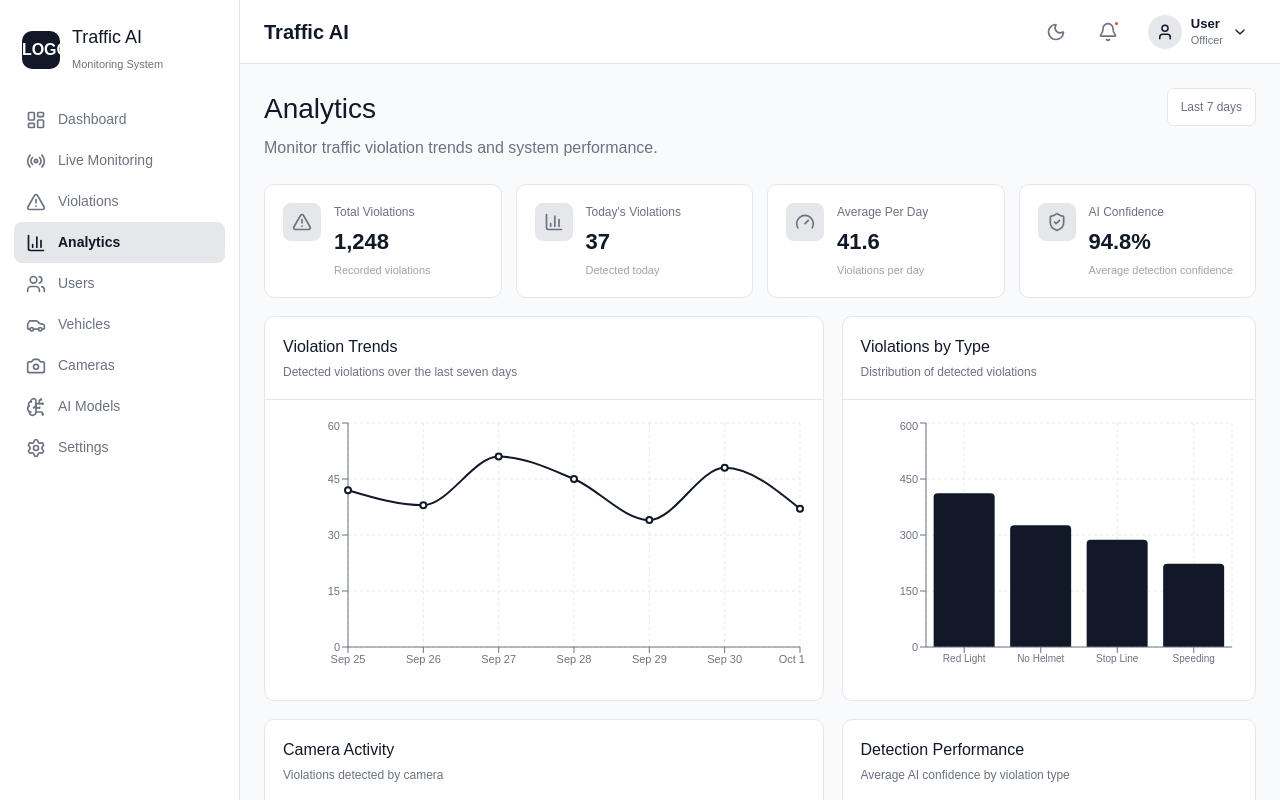
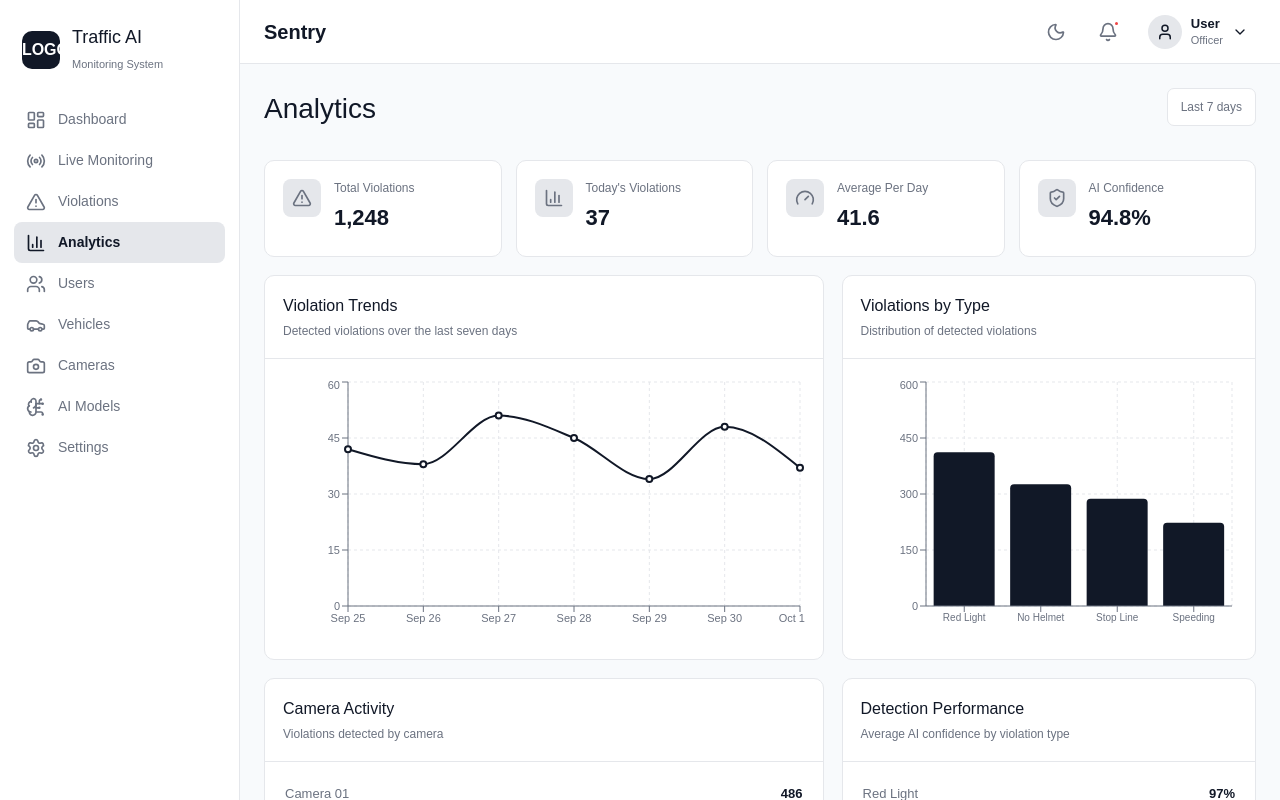
Before and after one commit to Jwala-Joshi/traffic-ai-frontend, a React (Vite) app: page /analytics in a window 1280 px wide. Shown: the top 800 px of the page. Built offline with nearby package versions, Linux system fonts and the light colour scheme.

Commit message:
refactors + minor changes

```diff
--- a/src/components/analytics/AnalyticsStatCard.tsx
+++ b/src/components/analytics/AnalyticsStatCard.tsx
@@ -3,14 +3,12 @@ import type { ReactNode } from 'react'
 interface AnalyticsStatCardProps {
   title: string
   value: string
-  description: string
   icon: ReactNode
 }
 
 function AnalyticsStatCard({
   title,
   value,
-  description,
   icon,
 }: AnalyticsStatCardProps) {
   return (
@@ -22,7 +20,6 @@ function AnalyticsStatCard({
       <div className="analytics-stat-content">
         <span>{title}</span>
         <strong>{value}</strong>
-        <small>{description}</small>
       </div>
     </div>
   )
--- a/src/components/analytics/ViolationTrendChart.tsx
+++ b/src/components/analytics/ViolationTrendChart.tsx
@@ -1,12 +1,4 @@
-import {
-  LineChart,
-  Line,
-  XAxis,
-  YAxis,
-  CartesianGrid,
-  Tooltip,
-  ResponsiveContainer,
-} from 'recharts'
+import {LineChart,Line,XAxis,YAxis,CartesianGrid,Tooltip,ResponsiveContainer,} from 'recharts'
 
 import type { ViolationTrend } from '../../types/analytics'
 
@@ -45,7 +37,13 @@ function ViolationTrendChart({
               fontSize={11}
             />
 
-            <Tooltip />
+            <Tooltip
+              contentStyle={{
+                backgroundColor: '#9fa3aa',
+                border: '1px solid #4b5563',
+                borderRadius: '8px',
+              }}
+            />
 
             <Line
               type="monotone"
--- a/src/components/cameras/CameraTable.tsx
+++ b/src/components/cameras/CameraTable.tsx
@@ -1,4 +1,4 @@
-import { Camera, MoreHorizontal } from 'lucide-react'
+import { Camera } from 'lucide-react'
 import type { Camera as CameraType } from '../../types/cameras'
 import CameraStatusBadge from './CameraStatusBadge'
 
@@ -84,14 +84,6 @@ function CameraTable({
                   >
                     Delete
                   </button>
-
-                  <button
-                    type="button"
-                    className="cameras-more-button"
-                    aria-label={`More actions for ${camera.name}`}
-                  >
-                    <MoreHorizontal size={17} />
-                  </button>
                 </div>
               </td>
             </tr>
--- a/src/components/layout/Header.tsx
+++ b/src/components/layout/Header.tsx
@@ -71,7 +71,7 @@ function Header({ onMenuClick }: HeaderProps) {
       </button>
 
       <div className="header-page">
-        <h2>Traffic AI</h2>
+        <h2>Sentry</h2>
       </div>
 
       <div className="header-actions">
--- a/src/components/users/UserTable.tsx
+++ b/src/components/users/UserTable.tsx
@@ -1,6 +1,7 @@
 import {UserRound } from 'lucide-react'
 import type { User } from '../../types/users'
 import UserStatusBadge from './UserStatusBadge'
+import { useAuth } from '../../context/useAuth'
 
 interface UserTableProps {
   users: User[]
@@ -13,6 +14,9 @@ function UserTable({
   onEdit,
   onDelete,
 }: UserTableProps) {
+  const { user } = useAuth()
+  const isAdministrator = user?.role === 'administrator'
+
   return (
     <div className="users-table-wrapper">
       <table className="users-table">
@@ -23,7 +27,7 @@ function UserTable({
             <th>Status</th>
             <th>Last Active</th>
             <th>Joined</th>
-            <th>Actions</th>
+            {isAdministrator && (<th>Actions</th>)}
           </tr>
         </thead>
 
@@ -63,6 +67,7 @@ function UserTable({
                 {user.joinedDate}
               </td>
 
+              {isAdministrator && (
                 <td>
                   <div className="users-actions">
                     <button
@@ -84,6 +89,7 @@ function UserTable({
                     </button>
                   </div>
                 </td>
+              )}
             </tr>
           ))}
 
--- a/src/css/users.css
+++ b/src/css/users.css
@@ -1,6 +1,4 @@
-/* =========================
-   Users
-   ========================= */
+/* Users */
 
 .users-page {
   max-width: 1600px;
@@ -43,9 +41,7 @@
   opacity: 0.9;
 }
 
-/* =========================
-   Stats
-   ========================= */
+/* Stats */
 
 .users-stats {
   display: grid;
@@ -97,9 +93,7 @@
   font-size: 11px;
 }
 
-/* =========================
-   Main content
-   ========================= */
+/* Main content */
 
 .users-content {
   border: 1px solid var(--border-color);
@@ -123,9 +117,7 @@
   font-size: 12px;
 }
 
-/* =========================
-   Filters
-   ========================= */
+/* Filters */
 
 .users-filters {
   display: flex;
@@ -176,9 +168,7 @@
   border-color: var(--text-secondary);
 }
 
-/* =========================
-   Table
-   ========================= */
+/* Table */
 
 .users-table-wrapper {
   width: 100%;
@@ -305,9 +295,7 @@
   color: var(--text-primary);
 }
 
-/* =========================
-   Empty / Loading
-   ========================= */
+/* Empty / Loading */
 
 .users-empty-state {
   display: flex;
@@ -336,9 +324,7 @@
   color: var(--text-secondary);
 }
 
-/* =========================
-   User Actions
-   ========================= */
+/* User Actions */
 
 .users-actions {
   display: flex;
@@ -395,9 +381,7 @@
   color: var(--text-primary);
 }
 
-/* =========================
-   Modals
-   ========================= */
+/* Modals*/
 
 .users-modal-overlay {
   position: fixed;
@@ -459,9 +443,7 @@
   color: var(--text-primary);
 }
 
-/* =========================
-   Form
-   ========================= */
+/* Form */
 
 .users-modal-body {
   display: flex;
@@ -507,9 +489,7 @@
   border-color: var(--text-secondary);
 }
 
-/* =========================
-   Modal Footer
-   ========================= */
+/* Modal Footer */
 
 .users-modal-footer {
   display: flex;
@@ -552,9 +532,7 @@
   opacity: 0.9;
 }
 
-/* =========================
-   Delete Modal
-   ========================= */
+/* Delete Modal */
 
 .users-delete-modal {
   max-width: 450px;
@@ -607,39 +585,7 @@
   opacity: 0.9;
 }
 
-/* =========================
-   Modal Responsive
-   ========================= */
-
-@media (max-width: 500px) {
-  .users-modal-overlay {
-    align-items: flex-end;
-    padding: 0;
-  }
-
-  .users-modal {
-    max-width: none;
-    border-radius: 10px 10px 0 0;
-  }
-
-  .users-form-row {
-    grid-template-columns: 1fr;
-  }
-
-  .users-modal-footer {
-    flex-direction: column-reverse;
-  }
-
-  .users-modal-cancel,
-  .users-modal-save,
-  .users-modal-delete {
-    width: 100%;
-  }
-}
-
-/* =========================
-   Responsive
-   ========================= */
+/* Responsive */
 
 @media (max-width: 1100px) {
   .users-stats {
@@ -675,4 +621,27 @@
   .users-stats {
     grid-template-columns: 1fr;
   }
+  .users-modal-overlay {
+    align-items: flex-end;
+    padding: 0;
+  }
+
+  .users-modal {
+    max-width: none;
+    border-radius: 10px 10px 0 0;
+  }
+
+  .users-form-row {
+    grid-template-columns: 1fr;
+  }
+
+  .users-modal-footer {
+    flex-direction: column-reverse;
+  }
+
+  .users-modal-cancel,
+  .users-modal-save,
+  .users-modal-delete {
+    width: 100%;
+  }
 }
--- a/src/index.css
+++ b/src/index.css
@@ -16,6 +16,7 @@
   --sidebar-hover: #f3f4f6;
 
   --icon-background: #e5e7eb;
+  --chart-primary: #2563eb;
 }
 
 [data-theme='dark'] {
@@ -33,6 +34,7 @@
   --sidebar-hover: #1f2937;
 
   --icon-background: #374151;
+  --chart-primary: #60a5fa;
 }
 
 /* Global */
--- a/src/pages/Analytics.tsx
+++ b/src/pages/Analytics.tsx
@@ -37,10 +37,6 @@ function Analytics() {
       <div className="analytics-heading">
         <div>
           <h1>Analytics</h1>
-          <p>
-            Monitor traffic violation trends and system
-            performance.
-          </p>
         </div>
 
         <div className="analytics-period">
@@ -52,28 +48,24 @@ function Analytics() {
         <AnalyticsStatCard
           title="Total Violations"
           value={data.stats.totalViolations.toLocaleString()}
-          description="Recorded violations"
           icon={<AlertTriangle size={20} />}
         />
 
         <AnalyticsStatCard
           title="Today's Violations"
           value={String(data.stats.todayViolations)}
-          description="Detected today"
           icon={<BarChart3 size={20} />}
         />
 
         <AnalyticsStatCard
           title="Average Per Day"
           value={data.stats.averagePerDay.toFixed(1)}
-          description="Violations per day"
           icon={<Gauge size={20} />}
         />
 
         <AnalyticsStatCard
           title="AI Confidence"
           value={`${data.stats.averageConfidence}%`}
-          description="Average detection confidence"
           icon={<ShieldCheck size={20} />}
         />
       </div>
--- a/src/pages/Cameras.tsx
+++ b/src/pages/Cameras.tsx
@@ -132,9 +132,6 @@ function Cameras() {
       <div className="cameras-heading">
         <div>
           <h1>Cameras</h1>
-          <p>
-            Manage traffic cameras and monitor their connection status.
-          </p>
         </div>
 
         <button
--- a/src/pages/LiveMonitoring.tsx
+++ b/src/pages/LiveMonitoring.tsx
@@ -56,10 +56,6 @@ function LiveMonitoring() {
       <div className="monitoring-heading">
         <div>
           <h1>Live Monitoring</h1>
-          <p>
-            Monitor traffic cameras and AI detections in
-            real time.
-          </p>
         </div>
 
         <div className="monitoring-system-status">
```
Also changed, not shown: src/pages/AIModels.tsx (+2 -14 lines). Lines whose indentation alone changed are shown as unchanged.
